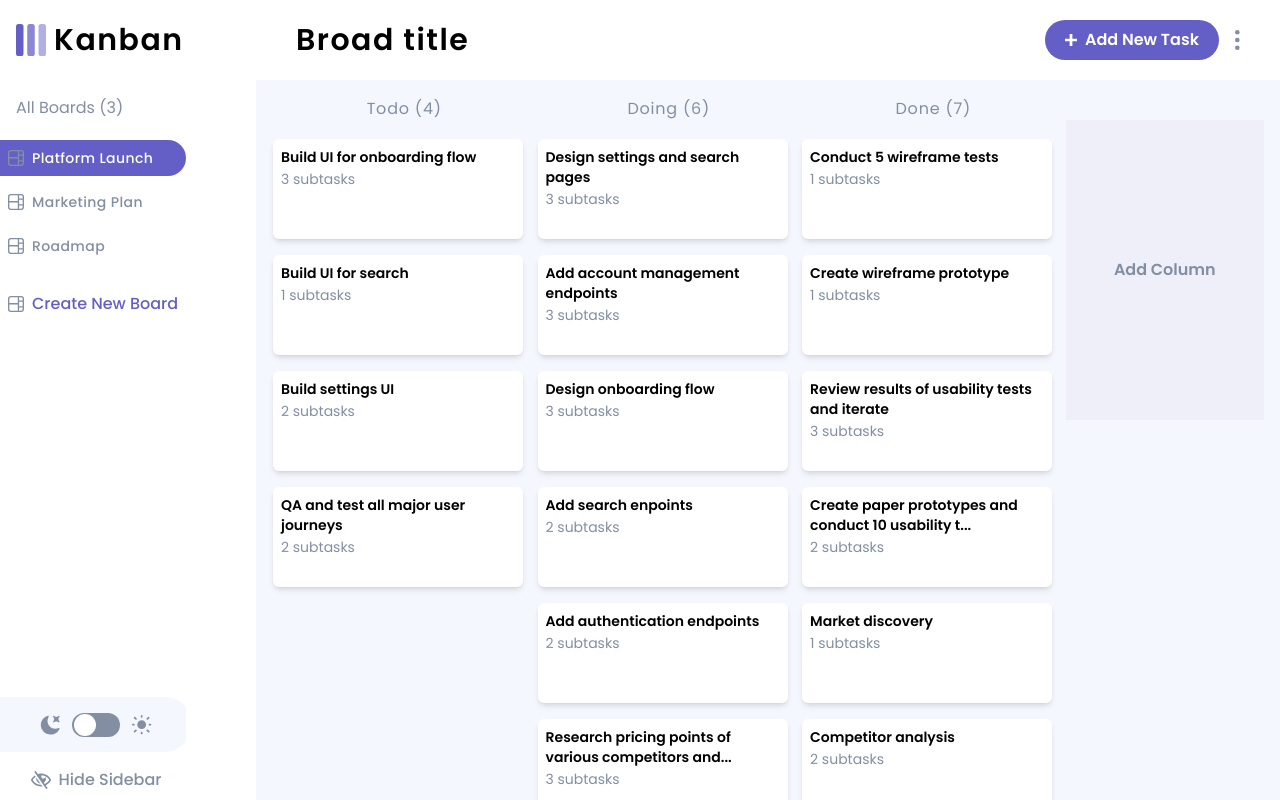
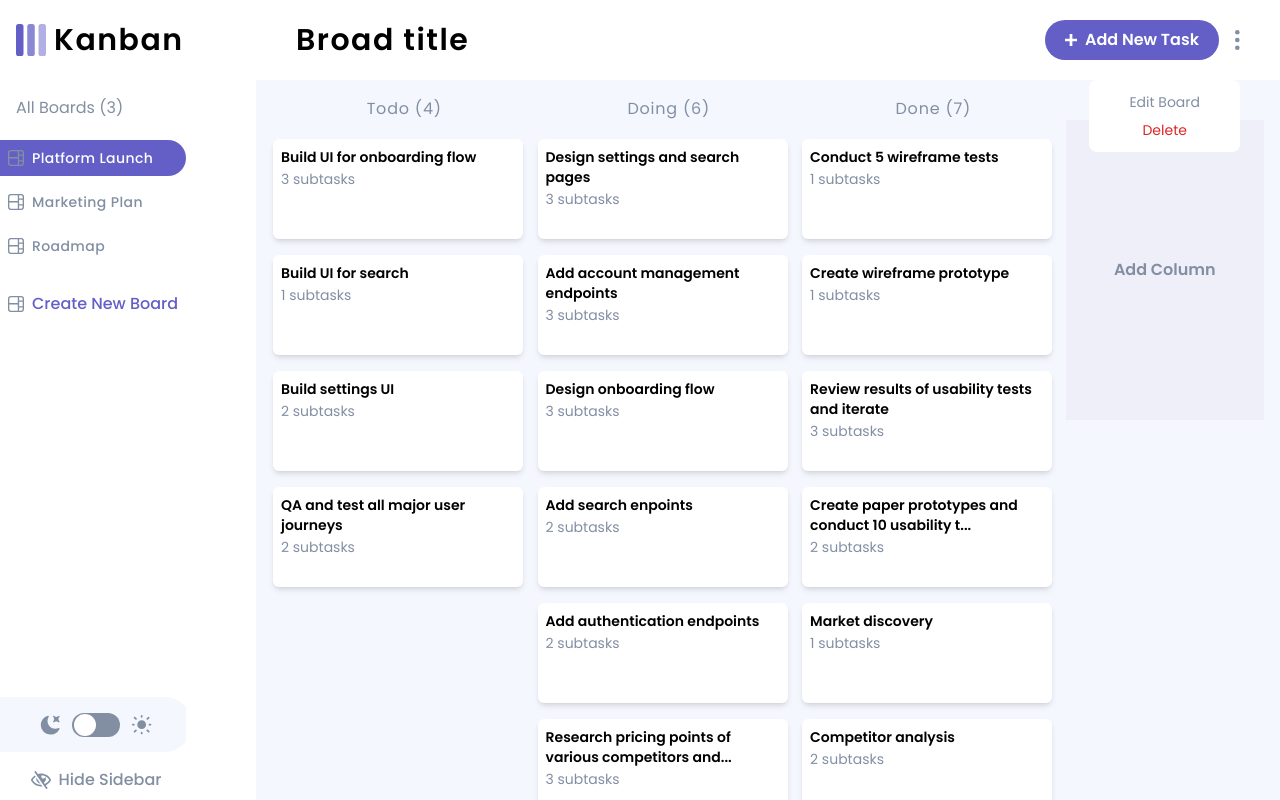
Before and after one commit to Faiz510/task_management_app, a React (Vite) app in the folder frontend/: page / in a window 1280 px wide. Both pictures are taken after a click on the element 1237 px from the left and 40 px from the top of the page. Shown: the top 800 px of the page. Built offline with nearby package versions, Linux system fonts and the light colour scheme.

Commit message:
Add Baord Options
- Add Board Options
- create Delete Board and Edit Board Modal UI

```diff
--- /dev/null
+++ b/frontend/src/components/BoardOpt.tsx
@@ -0,0 +1,61 @@
+import React, { useEffect, useRef } from 'react';
+
+interface BoardOptType {
+  showBoardOpt: boolean;
+  setShowBoardOpt: React.Dispatch<React.SetStateAction<boolean>>;
+  setShowEditBoardModal: React.Dispatch<React.SetStateAction<boolean>>;
+  setShowDelBoardModal: React.Dispatch<React.SetStateAction<boolean>>;
+  dotRef: React.RefObject<HTMLDivElement>;
+}
+
+const BoardOpt: React.FC<BoardOptType> = ({
+  showBoardOpt,
+  setShowBoardOpt,
+  dotRef,
+  setShowEditBoardModal,
+  setShowDelBoardModal,
+}) => {
+  const boardRefOpt = useRef<HTMLDivElement>(null);
+
+  useEffect(() => {
+    const handleClickOutside = (event: MouseEvent) => {
+      if (
+        boardRefOpt.current &&
+        !boardRefOpt.current.contains(event.target as Node) &&
+        dotRef.current &&
+        !dotRef.current.contains(event.target as Node)
+      )
+        setShowBoardOpt(false);
+    };
+
+    document.addEventListener('mousedown', handleClickOutside);
+
+    return () => document.removeEventListener('mousedown', handleClickOutside);
+  }, [showBoardOpt, dotRef]);
+
+  return (
+    <>
+      {showBoardOpt && (
+        <div
+          ref={boardRefOpt}
+          className="absolute right-10 top-20 flex flex-col justify-center items-center bg-custom-primary_bg px-10 py-2 cursor-pointer rounded-lg text-sm"
+        >
+          <span
+            className="cursor-pointer my-1 text-custom-secondary_text"
+            onClick={() => setShowEditBoardModal(true)}
+          >
+            Edit Board
+          </span>
+          <span
+            className="cursor-pointer my-1 text-red-600"
+            onClick={() => setShowDelBoardModal(true)}
+          >
+            Delete
+          </span>
+        </div>
+      )}
+    </>
+  );
+};
+
+export default BoardOpt;
--- a/frontend/src/components/Navbar.tsx
+++ b/frontend/src/components/Navbar.tsx
@@ -1,14 +1,22 @@
-import { useState } from 'react';
+import { useRef, useState } from 'react';
 import logoIcon from '../assets/logo-mobile.svg';
 import { motion } from 'framer-motion';
 import ArrowIconDown from '../assets/icon-chevron-down.svg';
 import addTaskIcon from '../assets/icon-add-task-mobile.svg';
 import threeDotIcon from '../assets/icon-vertical-ellipsis.svg';
 import AddTaskModal from './modals/TaskModal/AddTaskModal';
+import BoardOpt from './BoardOpt';
+import EditBoardModal from './modals/BoardModal/EditBoardModal';
+import DelBoardModal from './modals/BoardModal/DelBoardModal';
 
 const Navbar = () => {
   const [showBoards, setShowBoards] = useState<boolean>(false);
   const [showAddTaskModal, setShowAddTaskModal] = useState<boolean>(false);
+  const [showBoardOpt, setShowBoardOpt] = useState<boolean>(false);
+  const [showEditBoardModal, setShowEditBoardModal] = useState<boolean>(false);
+  const [showDelBoardModal, setShowDelBoardModal] = useState<boolean>(false);
+  const dotDivRef = useRef<HTMLDivElement>(null);
+
   return (
     <section className="flex items-center justify-between bg-custom-primary_bg dark:bg-custom-dark_primary_bg w-full fixed top-0 z-10 h-20">
       <div className="flex items-center justify-center md:gap-2 cursor-pointer my-4 ml-4">
@@ -46,11 +54,27 @@ const Navbar = () => {
               Add New Task
             </span>
           </motion.div>
-          <span className="text-2xl text-custom-secondary_text cursor-pointer">
+          <span
+            ref={dotDivRef}
+            className="text-2xl text-custom-secondary_text cursor-pointer"
+            onClick={() => setShowBoardOpt((prev) => !prev)}
+          >
             <img src={threeDotIcon} alt="" width={5} />
           </span>
         </div>
       </div>
+
+      <BoardOpt
+        showBoardOpt={showBoardOpt}
+        setShowBoardOpt={setShowBoardOpt}
+        dotRef={dotDivRef}
+        setShowEditBoardModal={setShowEditBoardModal}
+        setShowDelBoardModal={setShowDelBoardModal}
+      />
+
+      {showEditBoardModal && <EditBoardModal onClose={setShowEditBoardModal} />}
+
+      {showDelBoardModal && <DelBoardModal onClose={setShowDelBoardModal} />}
 
       {showAddTaskModal && <AddTaskModal onClose={setShowAddTaskModal} />}
     </section>
--- /dev/null
+++ b/frontend/src/components/modals/BoardModal/DelBoardModal.tsx
@@ -0,0 +1,38 @@
+import React, { FormEvent } from 'react';
+import OverlayModal from '../OverlayModal';
+
+interface DelBoardModalProps {
+  onClose: React.Dispatch<React.SetStateAction<boolean>>;
+}
+
+const DelBoardModal: React.FC<DelBoardModalProps> = ({ onClose }) => {
+  const submitDelBoard = (e: FormEvent<HTMLFormElement>) => {
+    e.preventDefault();
+    alert('form added ');
+  };
+  return (
+    <OverlayModal onClose={onClose}>
+      <form className="flex flex-col" onSubmit={submitDelBoard}>
+        <h3 className="font-semibold text-lg my-4 ml-3 text-red-500">
+          Delete Board ?
+        </h3>
+
+        <p className="text-custom-secondary_text text-sm tracking-wide">
+          Are you sure you want to delete the name board? This action will
+          remove all columns and tasks and cannot be reversed.
+        </p>
+
+        <div className="flex gap-4 my-6">
+          <button className="bg-red-500 text-custom-primary_bg rounded-full w-full py-2 hover:opacity-70">
+            Delete
+          </button>
+          <button className="bg-custom-secondary_bg hover:bg-custom-secondary_text/50 text-custom-button_bg rounded-full w-full py-2 opacity-70">
+            Cancel
+          </button>
+        </div>
+      </form>
+    </OverlayModal>
+  );
+};
+
+export default DelBoardModal;
--- /dev/null
+++ b/frontend/src/components/modals/BoardModal/EditBoardModal.tsx
@@ -0,0 +1,69 @@
+import React, { FormEvent, useState } from 'react';
+import OverlayModal from '../OverlayModal';
+import AddColumns from './AddColumns';
+
+interface AddBoardModalProp {
+  onClose: React.Dispatch<React.SetStateAction<boolean>>;
+}
+
+const EditBoardModal: React.FC<AddBoardModalProp> = ({ onClose }) => {
+  const [defaultCol, setDefaultCol] = useState<string[]>([
+    'Todo',
+    'Doing',
+    'Done',
+  ]);
+
+  const onAddNewColumn = () => setDefaultCol([...defaultCol, '']);
+
+  const submitBoardForm = (e: FormEvent) => {
+    e.preventDefault();
+    const formData = {
+      defaultCol,
+    };
+
+    alert(formData);
+  };
+
+  return (
+    <OverlayModal onClose={onClose} key={'overlay'}>
+      <form className="flex flex-col" onSubmit={submitBoardForm}>
+        <h3 className="font-semibold text-lg my-4 ml-3 dark:text-custom-primary_text">
+          Edit Board
+        </h3>
+
+        <div className="flex flex-col my-4">
+          <label
+            htmlFor="board"
+            className="text-sm text-custom-secondary_text font-semibold"
+          >
+            Board name
+          </label>
+          <input
+            type="text"
+            placeholder="e.g: Backend Task"
+            className="w-full focus:outline-custom-button_bg/60 text-base p-1 font-light mx-auto"
+          />
+        </div>
+
+        <AddColumns setDefaultCol={setDefaultCol} defaultCol={defaultCol} />
+
+        <button
+          type="button"
+          className="w-full my-2 py-1 bg-custom-button_hover_bg rounded-full font-medium text-custom-button_bg hover:bg-custom-secondary_text/40"
+          onClick={onAddNewColumn}
+        >
+          Add New Column
+        </button>
+
+        <button
+          type="submit"
+          className="w-full my-2 mb-4 py-1 bg-custom-button_bg rounded-full text-custom-secondary_bg font-medium"
+        >
+          Edit Board
+        </button>
+      </form>
+    </OverlayModal>
+  );
+};
+
+export default EditBoardModal;
```
